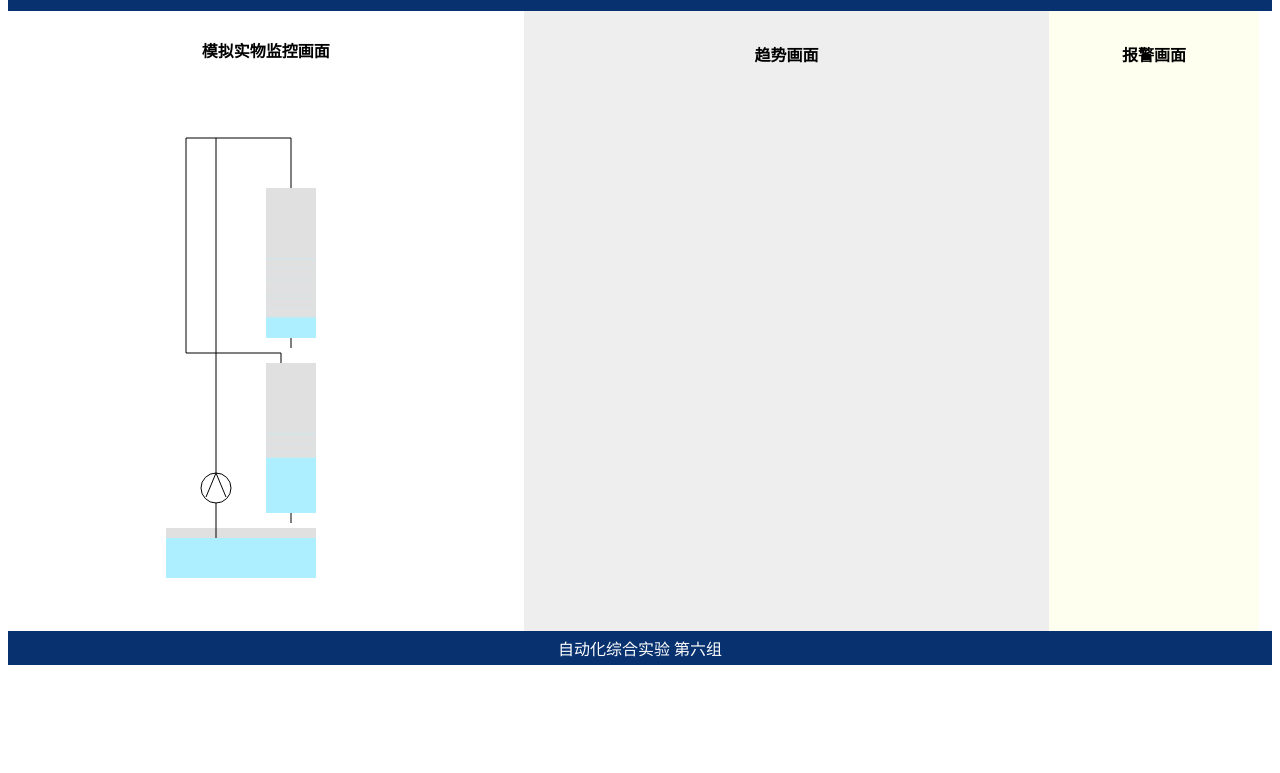
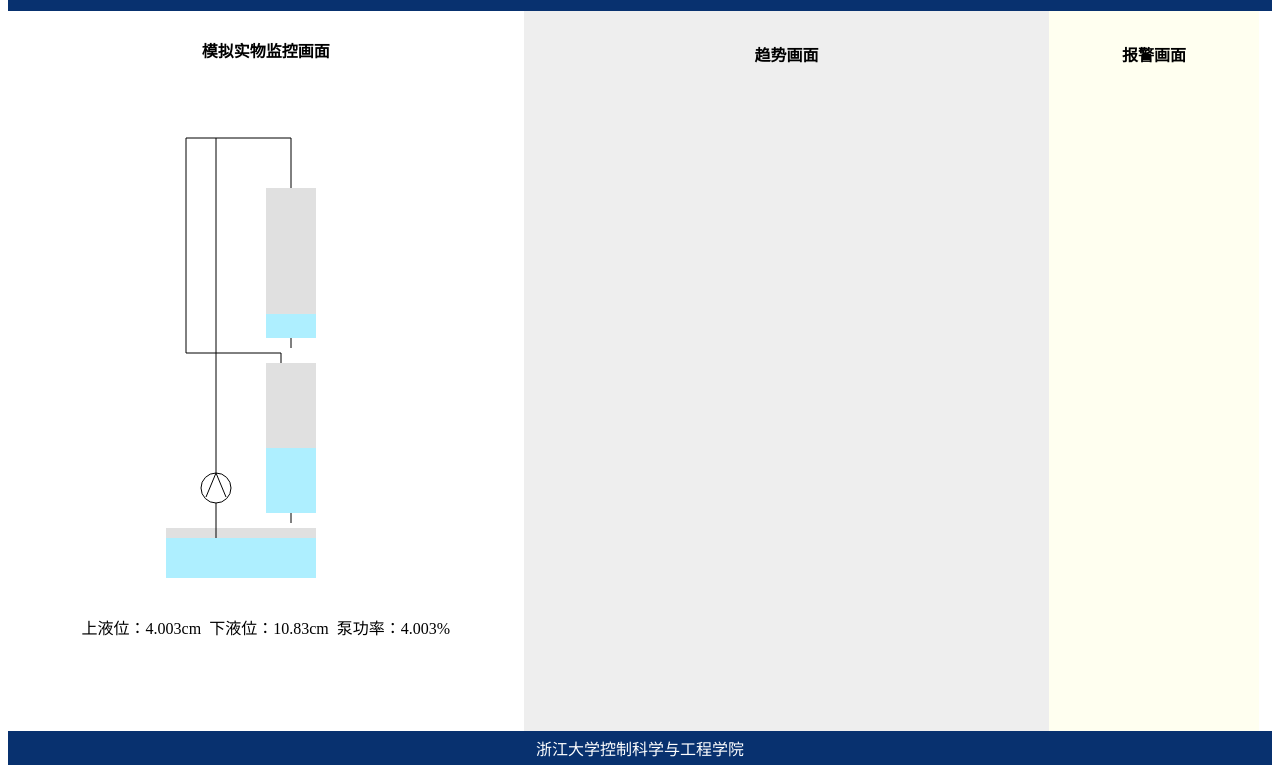
Before and after one commit to yanpeng0607/demo, a plain HTML site: page index.html in a window 1280 px wide. Shown: the part 186-959 px from the top of the page. Before the commit the page ends 859 px from the top, so only its background shows below. Drawn offline with Linux system fonts and the light colour scheme.

Commit message:
Update index.html

```diff
--- a/index.html
+++ b/index.html
@@ -3,7 +3,7 @@
 <head>
   <meta http-equiv="Content-Type" content="text/html; charset=UTF-8">
   <title>control</title>
-
+  <script type="text/javascript" src="../../../sources/jscharts.js"></script>
 <style>
 #header {
     background-color:#08316F;
@@ -12,7 +12,7 @@
 }
 #nav {
     line-height:30px;
-    height:600px;
+    height:700px;
     width:40%;
     float:left;
     padding:5px;
@@ -21,7 +21,7 @@
 #section {
     width:40%;
     float:left;
-	height:600px;
+	height:700px;
 	background-color:#eeeeee;
     padding:10px;
 	text-align:center;
@@ -29,7 +29,7 @@
 #alert {
     width:15%;
     float:left;
-	height:600px;
+	height:700px;
 	background-color:#FFFFF0;
     padding:10px;
 	text-align:center;
@@ -47,7 +47,7 @@
 <body>
 
 <div id="header">
-<img src="./p2.gif" width="628" height="100" /><h2 style="text-align:center">双容水箱智能化控制系统</h2>
+<img src="./p2.gif" width="628" height="100" /><h2 style="text-align:center">自动化综合实验第六组：双容水箱智能化控制系统</h2>
 </div>
 
 <div id="nav">
@@ -55,19 +55,17 @@
 <canvas id="myCanvas" width="400" height="500" >
 Your browser does not support the canvas element.
 </canvas>
+<p id="demo">My First Paragraph.</p>
 
 
 
 <script type="text/javascript">
-
 var c=document.getElementById("myCanvas");
 var cxt=c.getContext("2d");
-
 cxt.fillStyle="#E0E0E0";
 cxt.fillRect(100,440,150,50);
 cxt.fillStyle="#AEEFFF";
 cxt.fillRect(100,450,150,40);
-
 cxt.moveTo(150,400);
 cxt.lineTo(150,50);
 cxt.lineTo(225,50);
@@ -84,18 +82,15 @@ cxt.beginPath();
 cxt.arc(150,400,15,0,Math.PI*2,true);
 cxt.closePath();
 cxt.fill();
-
 cxt.moveTo(150,385);
 cxt.lineTo(160,409);
 cxt.moveTo(150,385);
 cxt.lineTo(140,409);
-
 cxt.moveTo(150,415);
 cxt.lineTo(150,450);
 cxt.moveTo(225,415);
 cxt.lineTo(225,435);
 cxt.stroke();
-
 var cxt1=c.getContext("2d");
 cxt1.fillStyle="#E0E0E0";
 cxt1.fillRect(200,275,50,150);
@@ -105,7 +100,6 @@ cxt1.fillStyle="#E0E0E0";
 cxt1.fillRect(200,100,50,150);
 cxt1.fillStyle="#AEEFFF";
 cxt1.fillRect(200,200,50,50);
-
 var i=0
 var height=0
 var height1=0
@@ -113,20 +107,20 @@ function ShowMsg()
 {
 i=i+1
 cxt1.fillStyle="#E0E0E0";
-cxt1.fillRect(200,375-height1,50,50+height1);
+cxt1.fillRect(200,275,50,150);
 cxt1.fillStyle="#E0E0E0";
-cxt1.fillRect(200,200-height,50,50+height);
-height=0
-height1=0
-height=30*Math.sin(10*i*Math.PI/180);
-height1=30*Math.cos(10*i*Math.PI/180);
+cxt1.fillRect(200,100,50,150);
+height=30*Math.sin(3*i*Math.PI/180);
+height1=30*Math.cos(3*i*Math.PI/180);
 cxt1.fillStyle="#AEEFFF";
 cxt1.fillRect(200,375-height1,50,50+height1);
 cxt1.fillStyle="#AEEFFF";
 cxt1.fillRect(200,200-height,50,50+height);
+l1=(50+height)/6
+l2=(50+height1)/6
+document.getElementById("demo").innerHTML="上液位："+l1.toPrecision(4)+"cm&nbsp&nbsp下液位："+l2.toPrecision(4)+"cm&nbsp&nbsp泵功率："+l1.toPrecision(4)+"%      ";
 }
 setInterval("ShowMsg()",50);
-
 
 </script>
 
@@ -142,7 +136,7 @@ setInterval("ShowMsg()",50);
 
 </div>
 <div id="footer">
-自动化综合实验 第六组
+浙江大学控制科学与工程学院
 </div>
 
 
```
